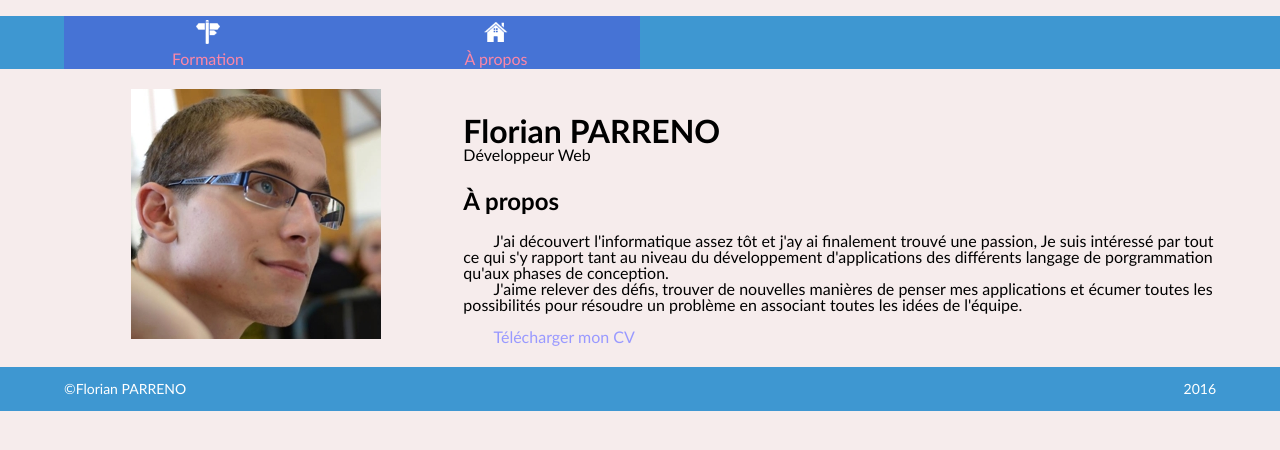
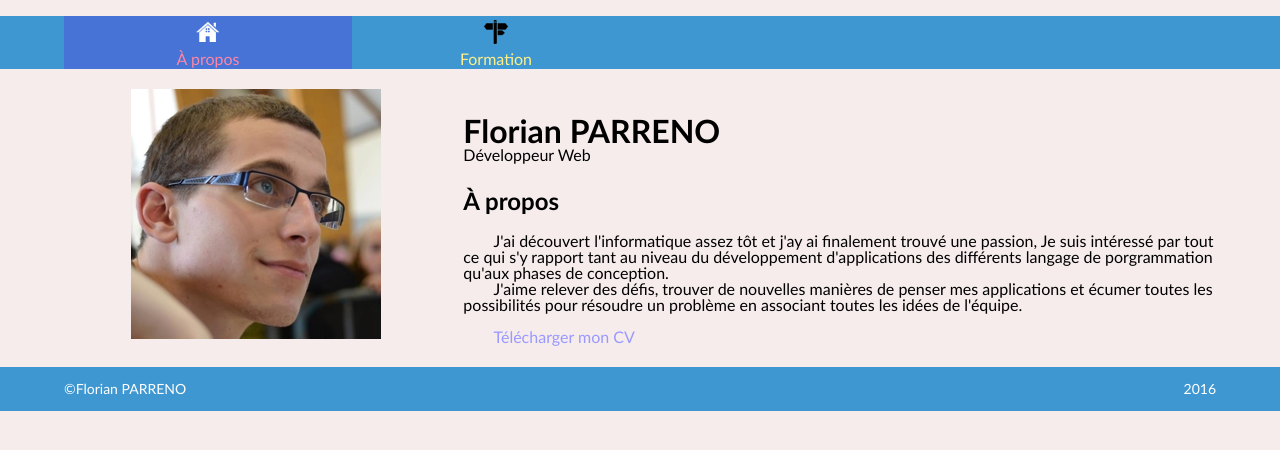
Before and after one commit to flohw/flohw.github.io, a Jekyll site: the page built from index.html, in a window 1280 px wide. Shown: the top 450 px of the page. Built offline with Jekyll 4.4.1, drawn with Linux system fonts in a browser that asks for light colours.

Commit message:
Small refactors

```diff
--- a/_includes/nav.html
+++ b/_includes/nav.html
@@ -1,12 +1,13 @@
 <div id="menu">
   <nav class="container-960">
     <ul>
-      {% for page in site.pages %}
-        {% if page.layout == 'default' %}
+      {% assign p = site.pages|sort: "weight" %}
+      {% for node in p %}
+        {% if node.layout == 'default' %}
           <li>
-            <a{% if page.class == page.cname %} class="active"{% endif %} href="{{ page.path }}" accesskey="{{ page.accesskey }}">
-              <i class="menu-{{ page.class }}"></i>
-              <span class="text">{{ page.header }}</span>
+            <a{% if node.url == page.url %} class="active"{% endif %} href="{{ node.path }}" accesskey="{{ node.accesskey }}">
+              <i class="menu-{{ node.class }}"></i>
+              <span class="text">{{ node.header }}</span>
             </a>
           </li>
         {% endif %}
--- a/_layouts/default.html
+++ b/_layouts/default.html
@@ -5,7 +5,7 @@
     {% include nav.html %}
     <div id="container" class="container-960">
       <aside>
-        <img src="img/illustrations/{{ page.cname }}.jpg" alt="{{ page.title}}">
+        <img src="img/illustrations/{{ page.class }}.jpg" alt="{{ page.title}}">
       </aside>
       <article id="page">
         <header>
--- a/formation.html
+++ b/formation.html
@@ -3,7 +3,7 @@ header: Formation
 title: Formation
 side_title: Mon parcours
 class: formation
-cname: formation
+weight: 2
 accesskey: 2
 content_class: accordion
 ---
--- a/index.html
+++ b/index.html
@@ -3,7 +3,7 @@ header: À propos
 title: Florian PARRENO
 side_title: Développeur Web
 class: accueil
-cname: accueil
+wieght: 1
 accesskey: 1
 ---
 <h2>À propos</h2>
```
